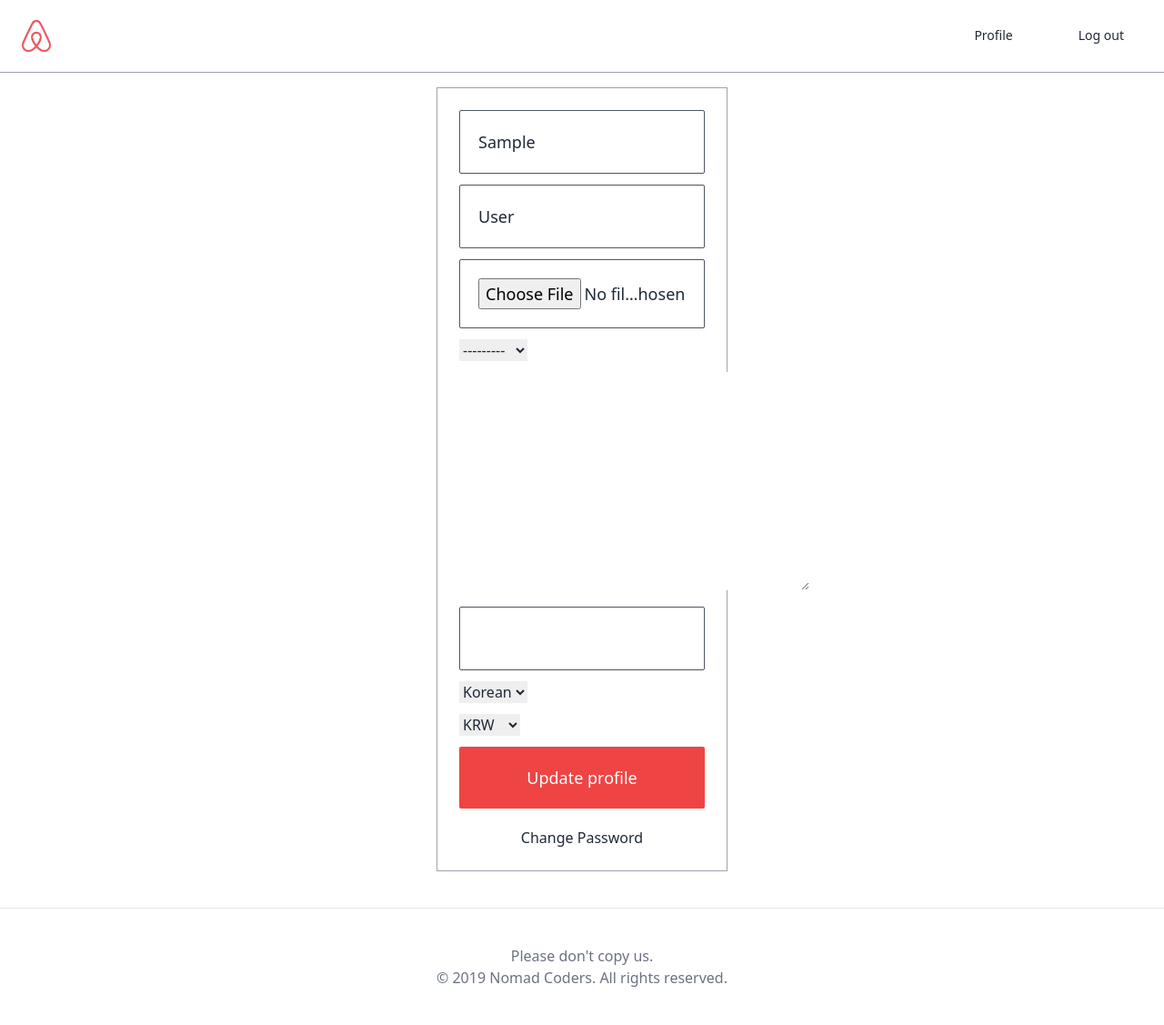
After one commit to hphp777/GraduationProject, a Django app: page /users/update-profile/ in a window 1280 px wide. The commit adds this page. Shown: the whole page at 91% size. Run offline with Django 3.2, Linux system fonts and the light colour scheme; the visitor is signed in with stand-in values (Sample User, id 1); style sheets or scripts are compiled from the project's sources; parts of the project's set-up code (start-up, migrations or seed data) failed here and were passed over; some libraries are stand-ins or nearby versions.

Commit message:
edit_profile

```diff
--- a/rooms/urls.py
+++ b/rooms/urls.py
@@ -8,6 +8,6 @@ app_name = "rooms"
 urlpatterns = [
     # url에 첫번째 인자를 입력하면 두번째 인자를 호출한다.
     # path에 변수를 입력받을 수도 있는것. 변수타입은 int, 이름은 pk
-    path("<int:pk>", views.RoomDetail.as_view(), name="detail"),
+    path("<int:pk>/", views.RoomDetail.as_view(), name="detail"),
     path("search/", views.SearchView.as_view(), name="search"),
 ]
--- /dev/null
+++ b/templates/users/update-profile.html
@@ -0,0 +1,20 @@
+{% extends "base.html" %}
+
+{% block page_title %}
+    Update Profile
+{% endblock page_title %}
+
+{% block search-bar %}
+{% endblock search-bar %}
+
+{% block content %}
+
+    <div class="container lg:w-5/12 md:w-1/2 xl:w-1/4 mx-auto my-10 flex flex-col items-center border p-6 border-gray-400">
+
+            {% include 'mixins/auth/auth_form.html' with form=form cta="Update profile" %}
+
+            <div class="mt-5">
+                <a href="{% url 'users:signup' %}" class="text-teal-500 font-medium">Change Password</a>
+            </div>
+    </div>
+{% endblock content %}
--- a/templates/users/user_detail.html
+++ b/templates/users/user_detail.html
@@ -24,7 +24,7 @@
         <span class="text-lg mb-5">{{user_obj.bio}}</span>
 
         {% if user == user_obj %}
-            <a href="#" class="btn-link">Edit Profile</a>
+            <a href="{% url 'users:update' %}" class="btn-link">Edit Profile</a>
         {% endif %}
     </div>
 
--- a/users/models.py
+++ b/users/models.py
@@ -55,5 +55,8 @@ class User(AbstractUser):
     superhost = models.BooleanField(default=False)
     superhost = models.BooleanField(default=False)
 
+    # detail안에 있는 모델을 보기 위해서 URL을 반환해야만 한다.
+    # reverse는 URL과 user:profile을 반대로 해줄 것이다. 그리고 pk를 준다.
+    # 어드민 패널에서 객체들을 보고싶다면 이 함수가 아주 유용하다.
     def get_absolute_url(self):
         return reverse('users:profile', kwargs={'pk': self.pk})
--- a/users/urls.py
+++ b/users/urls.py
@@ -4,8 +4,9 @@ from django.urls import path
 app_name = "users"
 
 urlpatterns = [
-    path("login", views.LoginView.as_view(), name="login"),
-    path("logout", views.log_out, name="logout"),
-    path("sigup", views.SignUpView.as_view(), name="signup"),
+    path("login/", views.LoginView.as_view(), name="login"),
+    path("logout/", views.log_out, name="logout"),
+    path("sigup/", views.SignUpView.as_view(), name="signup"),
     path("<int:pk>/", views.UserProfileView.as_view(), name="profile"),
+    path("update-profile/", views.UpdateUserView.as_view(), name="update")
 ]
--- a/users/views.py
+++ b/users/views.py
@@ -1,4 +1,4 @@
-from django.views.generic import FormView, DetailView
+from django.views.generic import FormView, DetailView, UpdateView
 from django.urls import reverse_lazy
 from django.shortcuts import redirect, reverse
 from django.contrib.auth import authenticate, login, logout
@@ -54,3 +54,22 @@ class UserProfileView(DetailView):
         context = super().get_context_data(**kwargs)
         context["hello"] = "Hello!"
         return context
+
+class UpdateUserView(UpdateView):
+
+    model = models.User
+    template_name = "users/update-profile.html"
+    fields = (
+        "first_name",
+        "last_name",
+        "avatar",
+        "gender",
+        "bio",
+        "birthdate",
+        "language",
+        "currency",
+    )
+
+    # 수정하기를 원하는 객체를 반환해 줄 것이다.
+    def get_object(self, queryset=None):
+        return self.request.user
```
